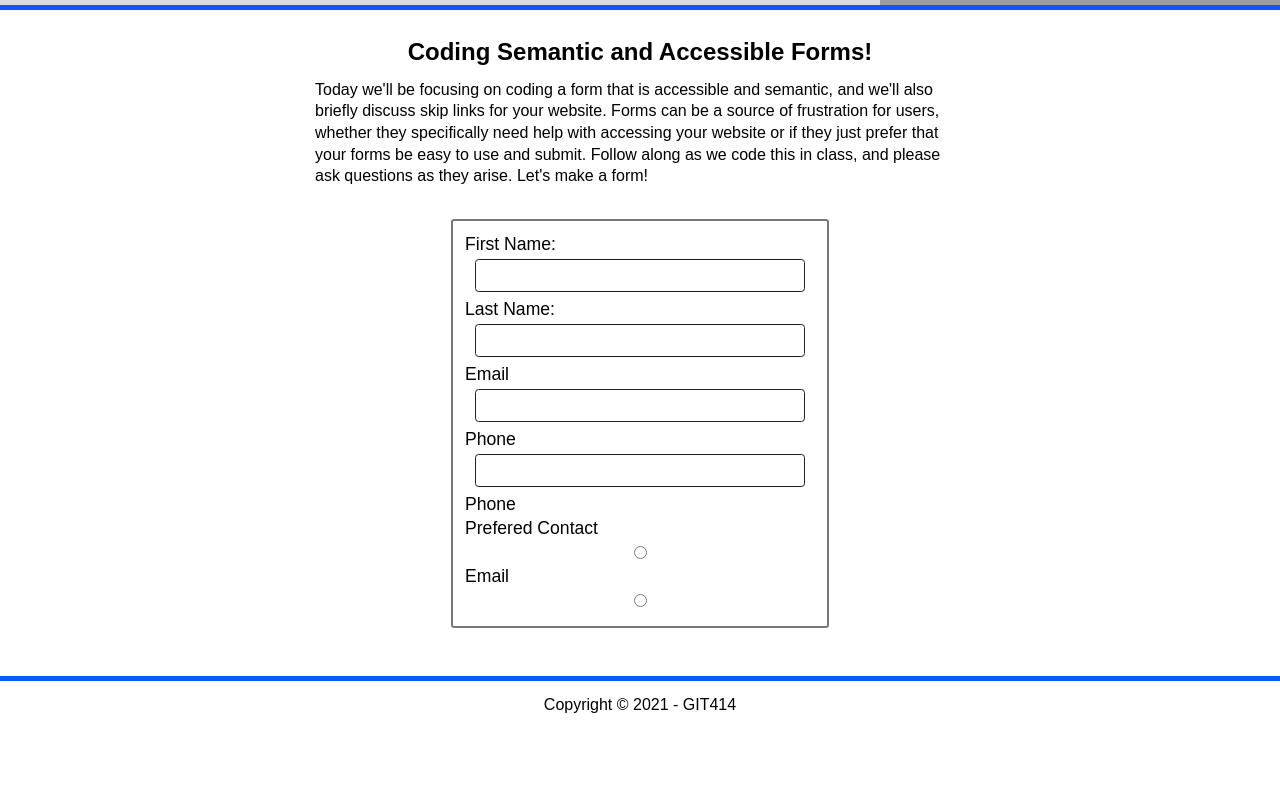
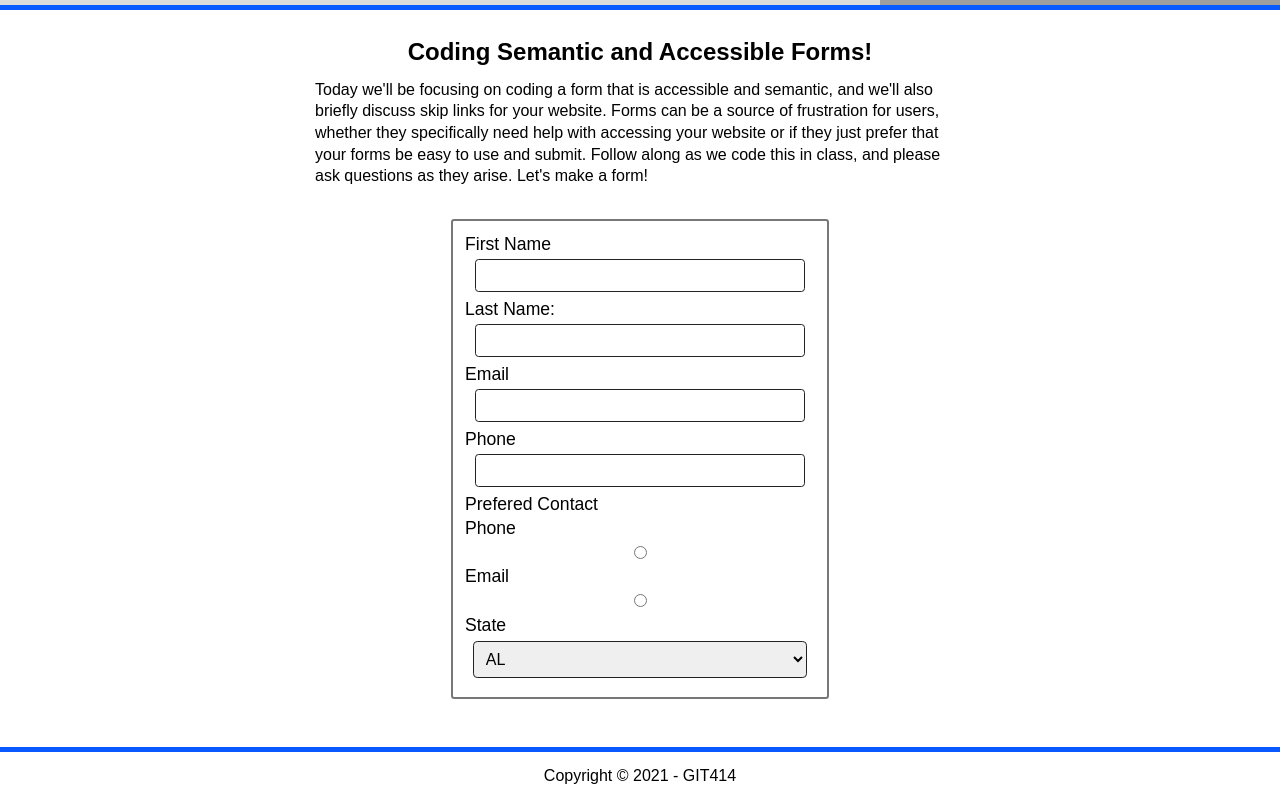
Before and after one commit to jrsmi106/Accessible-Forms, a plain HTML site: page index.html in a window 1280 px wide. Shown: the part 476-1276 px from the top of the page. Before the commit the page ends 1205 px from the top, so only its background shows below. Drawn offline with Linux system fonts and the light colour scheme; grey boxes are pictures that could not be loaded.

Commit message:
Update index.html

```diff
--- a/index.html
+++ b/index.html
@@ -25,7 +25,7 @@
 			<h2>Coding Semantic and Accessible Forms!</h2>
 			<p>Today we'll be focusing on coding a form that is accessible and semantic, and we'll also briefly discuss skip links for your website. Forms can be a source of frustration for users, whether they specifically need help with accessing your website or if they just prefer that your forms be easy to use and submit. Follow along as we code this in class, and please ask questions as they arise. Let's make a form!</p>
 			<form>
-				<label for="fname">First Name:</label>
+				<label for="fname">First Name</label>
 				<input type="text" id="fname" name="fname">
 				<label for="lname">Last Name:</label>
 				<input type="text" id="lname" name="lname">
@@ -33,13 +33,22 @@
 				<input type="email" id="email" name="email">
 				<label for="phone">Phone</label>
 				<input type="tel" id="phone" name="phone">
-				<label for="phone">Phone</label>
 
 				<label for="prefer-contact">Prefered Contact</label>
 
+				<label for="phone">Phone</label>
 				<input type="radio" id="phone" name="prefer-contact" value="phone">
 				<label for="email">Email</label>
-				<input type="radio" id="email" name="prefer-contact" value=email">
+				<input type="radio" id="email" name="prefer-contact" value="email">
+
+				<label for="state">State</label>
+				<select id="State">
+					<option value="AL">AL</option>
+					<option value="AL">AK</option>
+					<option value="AZ">AZ</option>
+					<option value="AR">AR</option>
+				</select>
+
 
 
 
```
